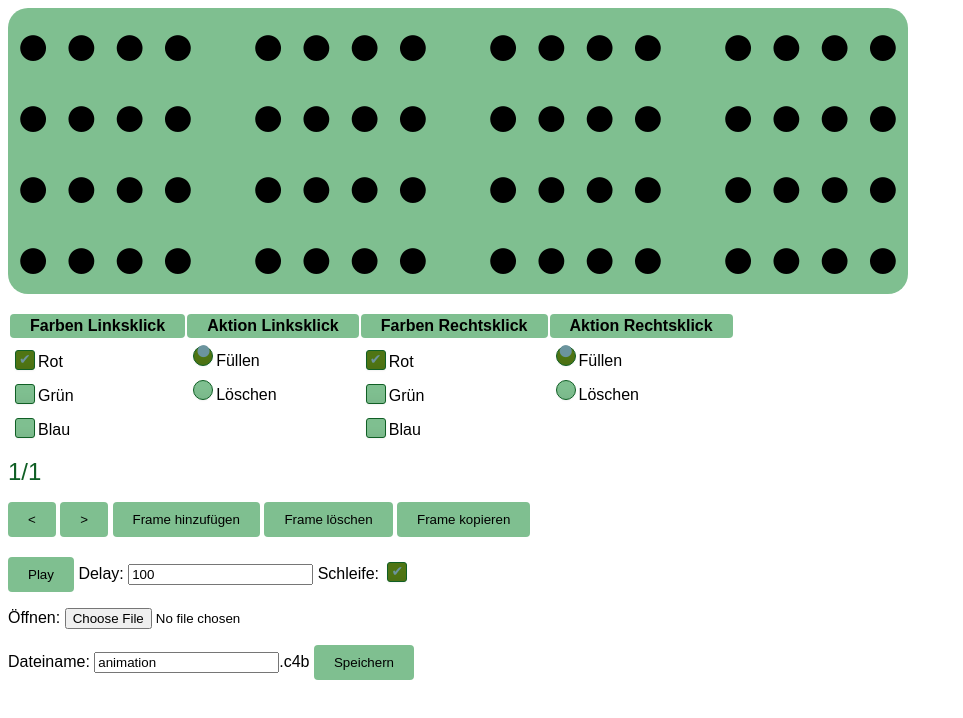
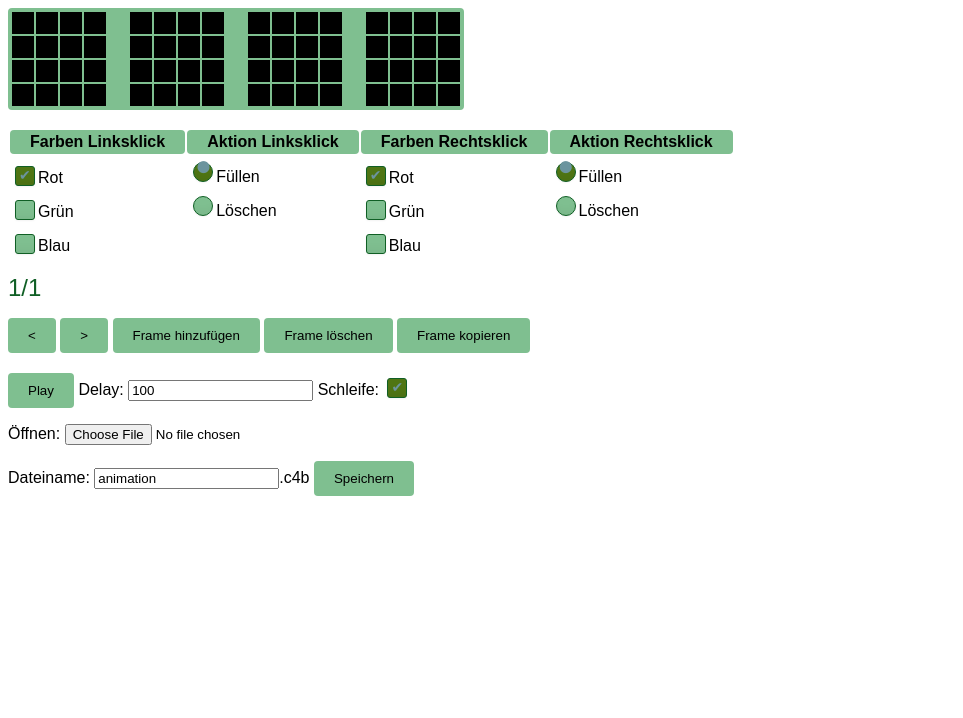
Before and after one commit to quantenProjects/Cube-Animator-RGB, a plain HTML site: page index.html in a window 1280 px wide. Shown: the whole page, without its empty margins (0-963 px from the left). Drawn offline with Linux system fonts and the light colour scheme.

Commit message:
Design der LEDs angepasst

```diff
--- a/css.css
+++ b/css.css
@@ -1,9 +1,13 @@
 .led-ui-element {
     -moz-user-select: none;
     user-select: none;
-    font-size: 60px;
-    padding: 0px 5px;
-
+    width: 20px;
+    height: 20px;
+    min-height: 20px;
+    min-width: 20px;
+    max-height: 20px;
+    max-width: 20px;
+    border-radius: 0px;
 }
 
 /*
@@ -13,8 +17,8 @@ http://paletton.com/#uid=52U0u0kllllaFw0g0qFqFg0w0aF
 
 .leds {
     background-color: #7FBF90;
-    border-radius: 20px;
-
+    border-radius: 4px;
+    padding: 2px;
 }
 
 #led_ui {
@@ -58,7 +62,7 @@ th {
 }
 
 .placeholder {
-    padding: 5px 20px;
+    padding: 0px 10px;
 }
 
 
--- a/script.js
+++ b/script.js
@@ -4,7 +4,6 @@ var current_config = {
 
 try {
     var supplied_config = window.location.hash.substr(1).split(",");
-    console.log(supplied_config);
     for (var option in supplied_config) {
         var splitted_option = supplied_config[option].split(":");
         if (splitted_option[0] in current_config) {
@@ -261,7 +260,7 @@ function create_leds() {
         for (var j = 0; j < HEIGHT; j++) {
             for (var k = 0; k < LENGTH; k++) {
                 var led_id = j.toString() + i + k;
-                led_ui_html += "<td id='led" + led_id + "' onmouseenter='mouseenter_event(event,\"" + led_id + "\")' onmousedown='mouseenter_event(event,\"" + led_id + "\")' class='led-ui-element'>&#x25cf;</td>";
+                led_ui_html += "<td id='led" + led_id + "' onmouseenter='mouseenter_event(event,\"" + led_id + "\")' onmousedown='mouseenter_event(event,\"" + led_id + "\")' class='led-ui-element'></td>";
             }
             if (j + 1 < HEIGHT)
                 led_ui_html += "<td class='placeholder'> </td>";
@@ -292,7 +291,7 @@ function empty_frame() {
 
 function display_pixel(i, j, k) {
     var led_id = "led" + i.toString() + j + k;
-    document.getElementById(led_id).style = "color:#" + (frames[curr_frame][i][j][k]["r"] ? "FF" : "00") + (frames[curr_frame][i][j][k]["g"] ? "FF" : "00") + (frames[curr_frame][i][j][k]["b"] ? "FF" : "00") + ";";
+    document.getElementById(led_id).style = "background-color:#" + (frames[curr_frame][i][j][k]["r"] ? "FF" : "00") + (frames[curr_frame][i][j][k]["g"] ? "FF" : "00") + (frames[curr_frame][i][j][k]["b"] ? "FF" : "00") + ";";
 }
 
 function display_frame() {
```
